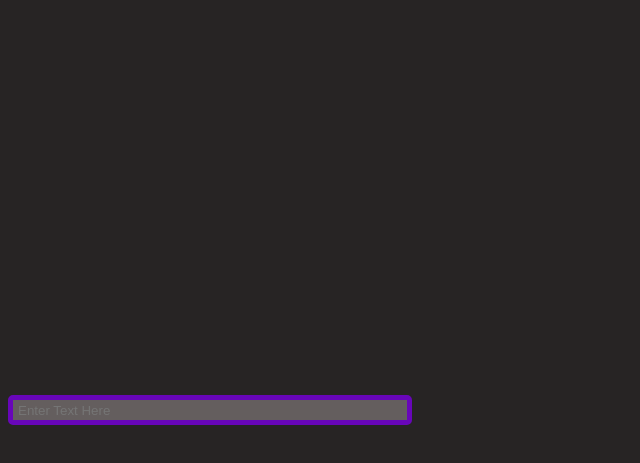
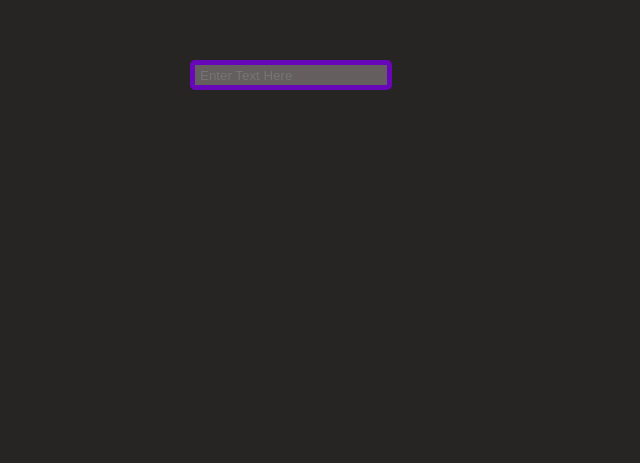
Before and after one commit to StarCoder576/AInotForCheating, a plain HTML site: page index.html in a window 1280 px wide. Shown: the part 333-796 px from the top of the page, without its empty margins (0-640 px from the left). Drawn offline with Linux system fonts and the light colour scheme.

Commit message:
update index.html and style.css

```diff
--- a/index.html
+++ b/index.html
@@ -12,8 +12,10 @@
 </head>
 
 <body id="body">
-    <div id="displayArea">
 
+    <div class="container">
+        <div id="displayArea"></div>
+        <input id = 'QuestionInput' type="text" placeholder = 'Enter Text Here' name="textInput">
     </div>
-    <input id = 'QuestionInput' type="text" placeholder = 'Enter Text Here' name="textInput">
+
 </body>
--- a/style.css
+++ b/style.css
@@ -5,28 +5,24 @@
 }
 
 
+.container {
+    display: flex;
+    justify-content: center;
+    align-items: center;
+    height: 100vh;
+    width: 30vw;
+  }
+
 #displayArea {
-    display: flex;
-    flex-direction: column;
-    align-items: center;
-    justify-content: center;
     width: 30vw;
     height: 90vh;
-    left: 40vw;
-    top: 10px;
     overflow-y: hidden;
     word-wrap: break-word;
 }
 
 #QuestionInput {
-    display: flex;
-    flex-direction: column;
-    align-items: center;
-    justify-content: center;
     width: 30vw;
     height: 10px;
-    left: 40vw;
-    bottom: 5px;
     border: 5px solid rgb(104, 6, 185);
     border-radius: 5px;
     padding: 5px;
```
